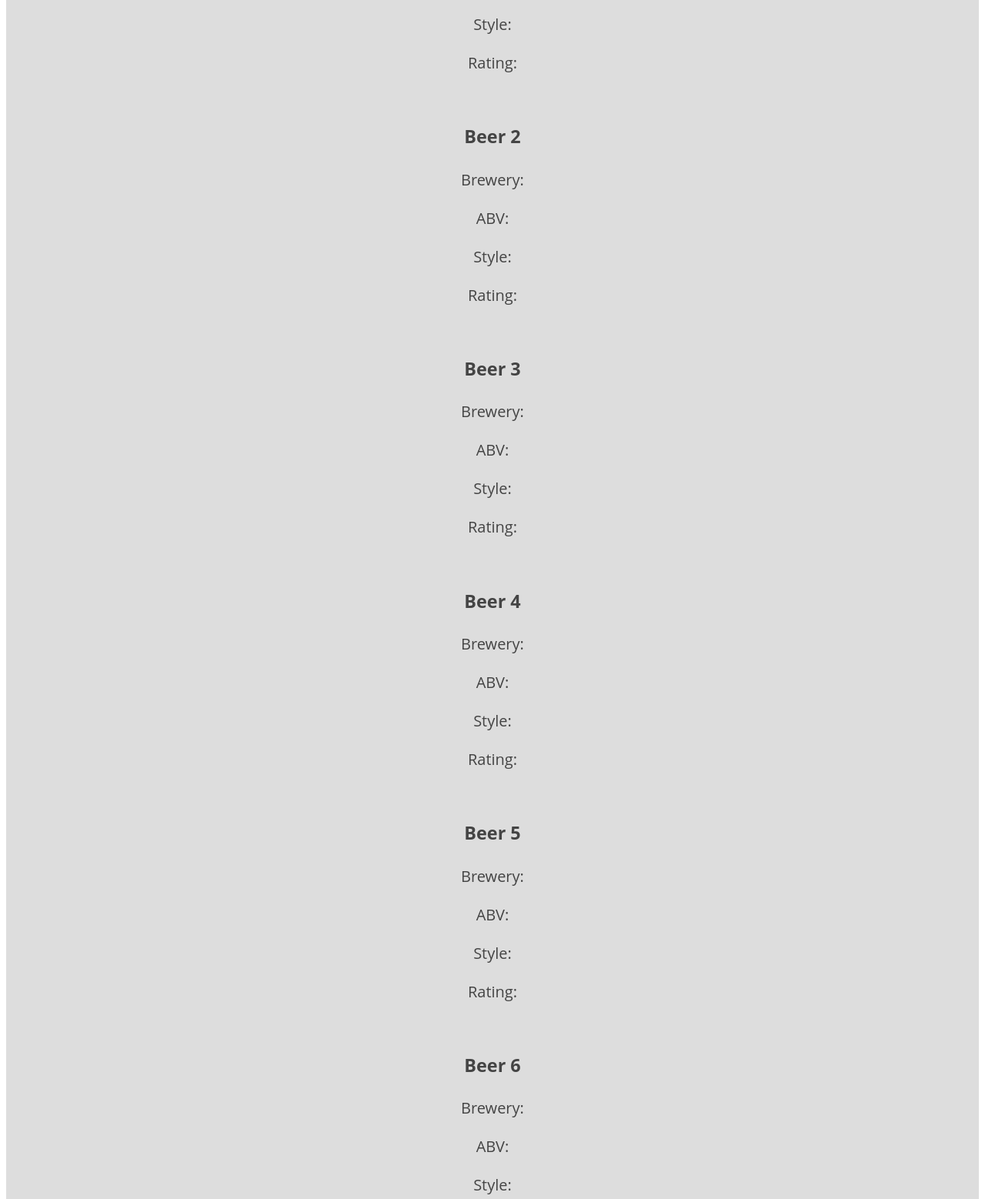
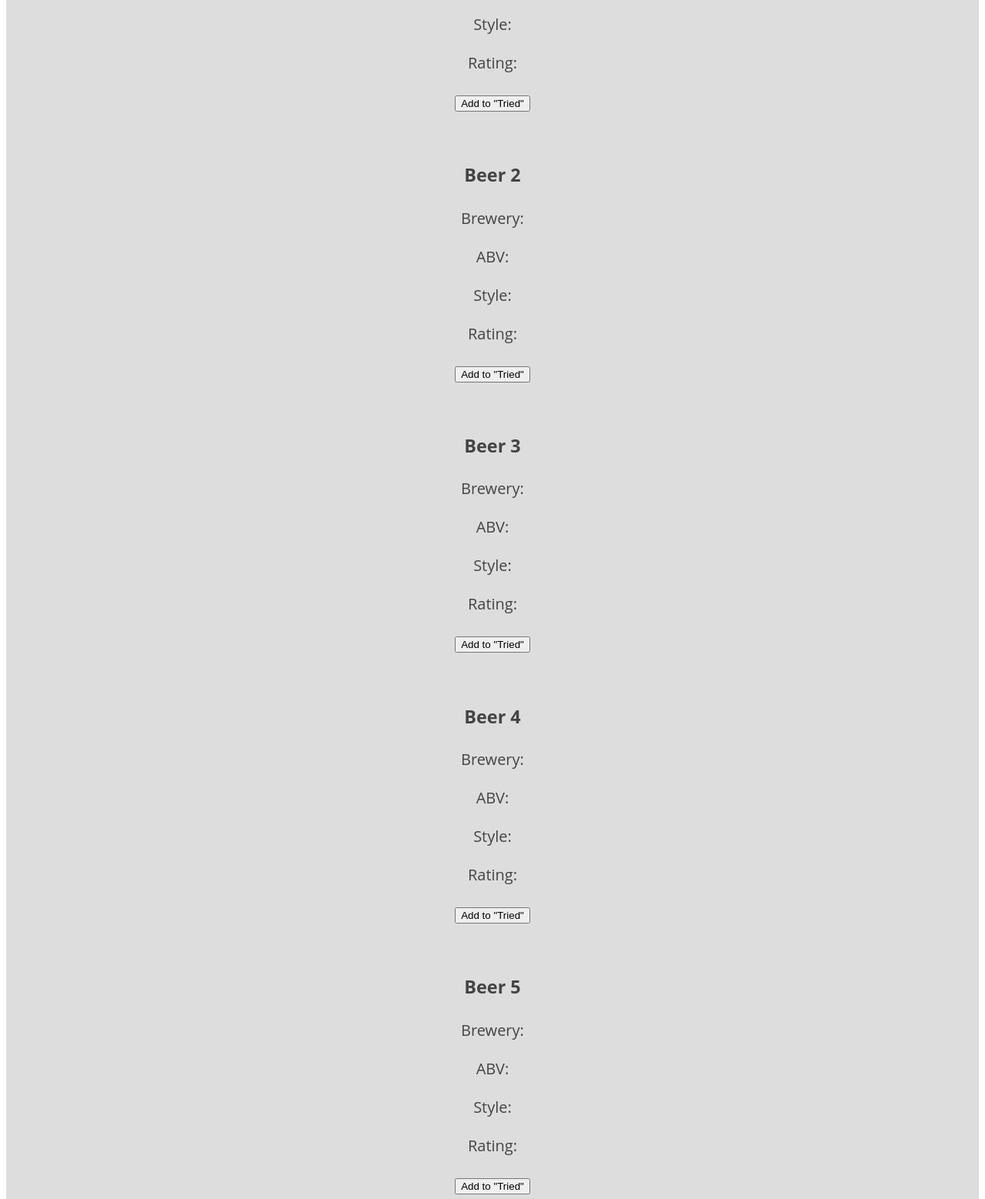
Before and after one commit to jakep5/Craft-digest-add-beer-wireframe, a plain HTML site: page index.html in a window 1280 px wide. Shown: the part 508-2066 px from the top of the page at 77% size. Drawn offline with Linux system fonts and the light colour scheme.

Commit message:
add add to tried button

```diff
--- a/index.html
+++ b/index.html
@@ -39,48 +39,56 @@
                 <p>ABV:</p>
                 <p>Style:</p>
                 <p>Rating:</p>
+                <button class="addBeer">Add to "Tried"</button>
 
                 <h3 class="beerItem">Beer 2</h3>
                 <p>Brewery:</p>
                 <p>ABV:</p>
                 <p>Style:</p>
                 <p>Rating:</p>
+                <button class="addBeer">Add to "Tried"</button>
 
                 <h3 class="beerItem">Beer 3</h3>
                 <p>Brewery:</p>
                 <p>ABV:</p>
                 <p>Style:</p>
                 <p>Rating:</p>
+                <button class="addBeer">Add to "Tried"</button>
 
                 <h3 class="beerItem">Beer 4</h3>
                 <p>Brewery:</p>
                 <p>ABV:</p>
                 <p>Style:</p>
                 <p>Rating:</p>
+                <button class="addBeer">Add to "Tried"</button>
 
                 <h3 class="beerItem">Beer 5</h3>
                 <p>Brewery:</p>
                 <p>ABV:</p>
                 <p>Style:</p>
                 <p>Rating:</p>
+                <button class="addBeer">Add to "Tried"</button>
 
                 <h3 class="beerItem">Beer 6</h3>
                 <p>Brewery:</p>
                 <p>ABV:</p>
                 <p>Style:</p>
                 <p>Rating:</p>
+                <button class="addBeer">Add to "Tried"</button>
 
                 <h3 class="beerItem">Beer 7</h3>
                 <p>Brewery:</p>
                 <p>ABV:</p>
                 <p>Style:</p>
                 <p>Rating:</p>
+                <button class="addBeer">Add to "Tried"</button>
 
                 <h3 class="beerItem">Beer 8</h3>
                 <p>Brewery:</p>
                 <p>ABV:</p>
                 <p>Style:</p>
                 <p>Rating:</p>
+                <button class="addBeer">Add to "Tried"</button>
             </div>
 
         </section>
```
